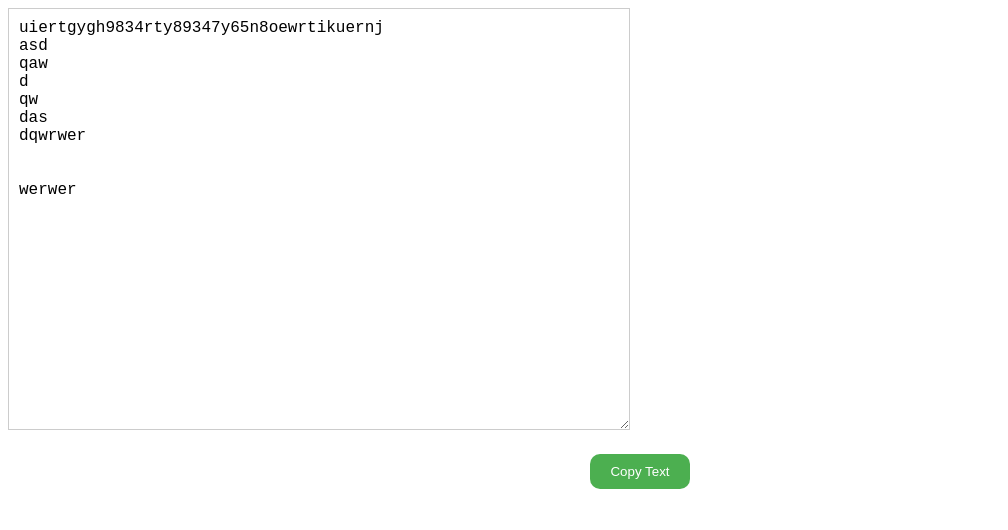
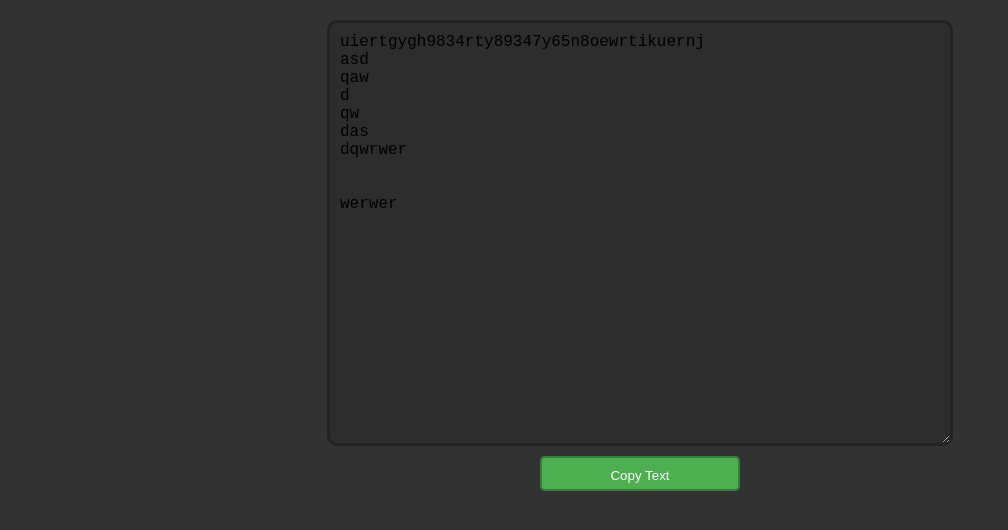
Before and after one commit to JSJUR/JSJUR.github.io, a plain HTML site: page index.html in a window 1280 px wide. Shown: the whole page, without its empty margins (0-1008 px from the left). Drawn offline with Linux system fonts and the light colour scheme.

Commit message:
new look

```diff
--- a/index.html
+++ b/index.html
@@ -1,36 +1,53 @@
 <!DOCTYPE html>
 <html>
     <head>
-  <title>Text Website</title>
+    <title>&gt; Script &lt;</title>
+    <link rel="icon" type="image/png" href="epicface.png">
     <style>
+        body {
+            display: flex;
+            justify-content: center;
+            align-items: flex-start;
+            height: 100vh;
+            margin: 0;
+            background-color: rgb(50, 50, 50);
+        }
+        #container {
+            display: flex;
+            flex-direction: column;
+            align-items: center;
+            margin-top: 20px;
+        }
         #text-area {
-      border: 1px solid #ccc;
+            border: 3px solid rgb(35, 35, 35);
             padding: 10px;
             font-size: 16px;
             font-family: monospace;
+            border-radius: 10px;
             width: 600px;
             height: 400px;
             resize: vertical;
+            background-color: rgb(45, 45, 45);
+            outline: none;
         }
         #copy-button {
-        background-color: #4CAF50;
+            background-color: rgb(76, 175, 80);
             color: #fff;
             padding: 10px 20px;
-        border: none;
-        border-radius: 10px;
+            border: 2px solid rgb(54, 129, 57);
+            width: 200px;
+            height: 35px;
+            border-radius: 5px;
             cursor: pointer;
-        display: block;
-        margin: 20px auto;
-    }
-
-    #copy-button:hover {
-        background-color: #3e8e41;
+            margin-top: 10px;
         }
     </style>
     </head>
     <body>
+        <div id="container">
             <textarea id="text-area" readonly="true" contenteditable="false"></textarea>
             <button id="copy-button">Copy Text</button>
+        </div>
         <script>
             const textArea = document.getElementById('text-area');
             const copyButton = document.getElementById('copy-button');
```
Lines whose indentation alone changed are shown as unchanged.
